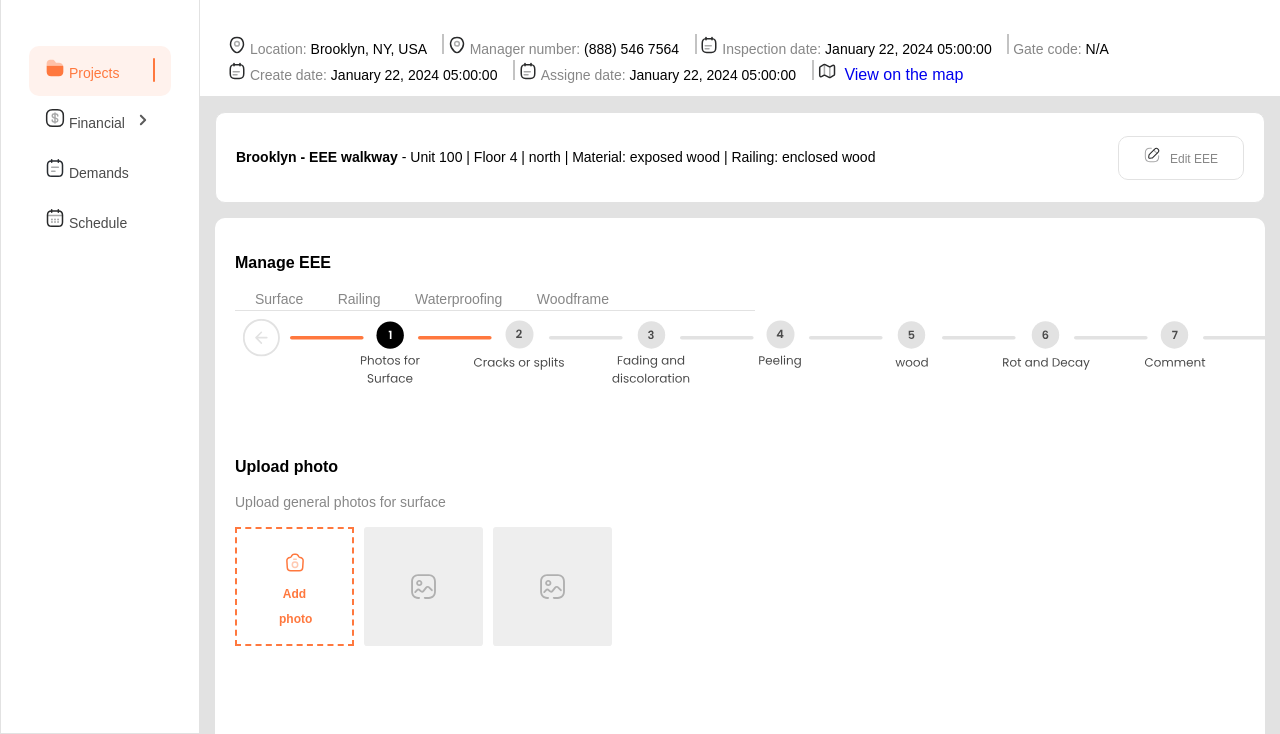
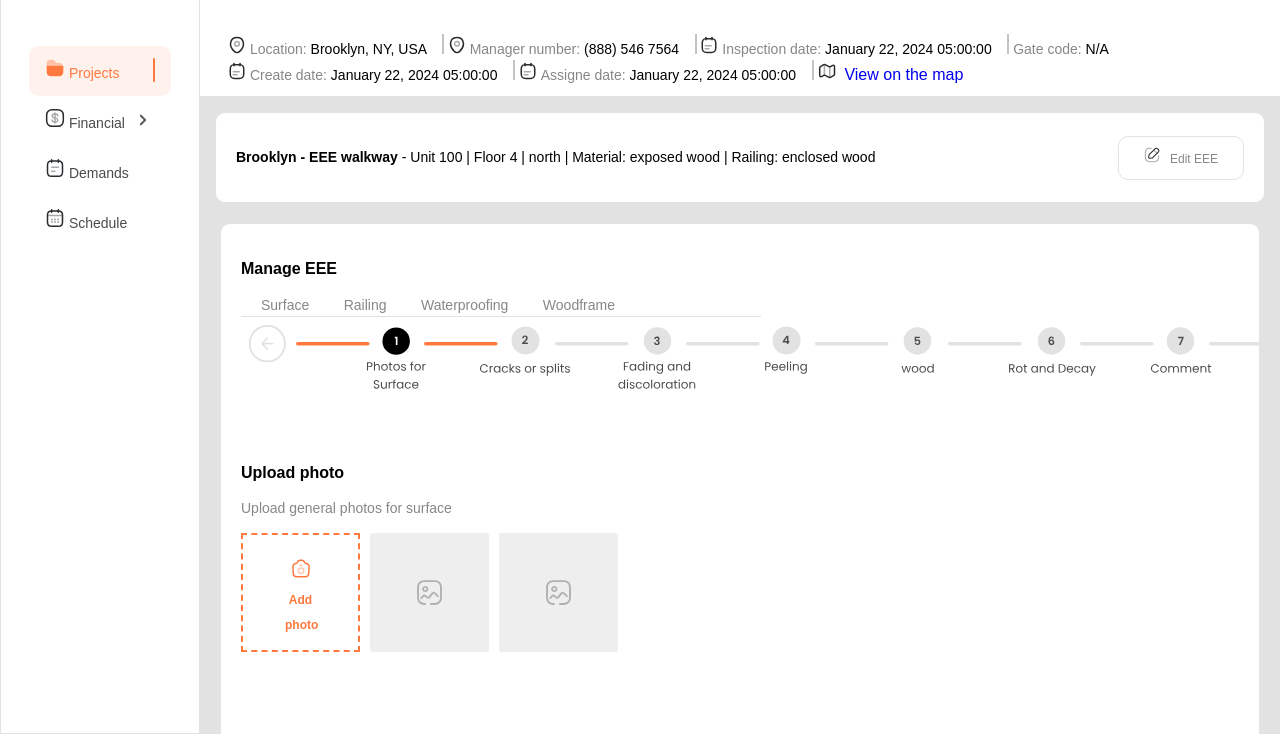
Before and after one commit to harikaismailova/DrBalcony, a plain HTML site: page index.html in a window 1280 px wide. Shown: the part 66-800 px from the top of the page. Drawn offline with Linux system fonts and the light colour scheme.

Commit message:
styles.css

```diff
--- a/styles.css
+++ b/styles.css
@@ -162,11 +162,17 @@ a {
 }
 
 .content-area2 {
-  background-color: #ffff;
-  margin: 15px;
+  background-color: white;
+  padding: 20px;
+  border: 1px solid #e2e2e2;
+  margin: 20px;
+  margin-bottom: 0;
   border-radius: 10px;
-  padding: 20px;
-  height: 100%;
+  display: flex;
+  flex-direction: column;
+  justify-content: space-between;
+  box-sizing: border-box;
+  flex-grow: 1;
 }
 
 /*Upload photo images*/
@@ -231,9 +237,15 @@ a {
 }
 
 footer {
+  background-color: white;
+  padding: 10px 20px;
   border-top: 1px solid #e2e2e2;
   display: flex;
   justify-content: space-between;
+  align-items: center;
+  box-sizing: border-box;
+  flex-shrink: 0;
+  margin-top: auto;
 }
 
 footer a {
```
